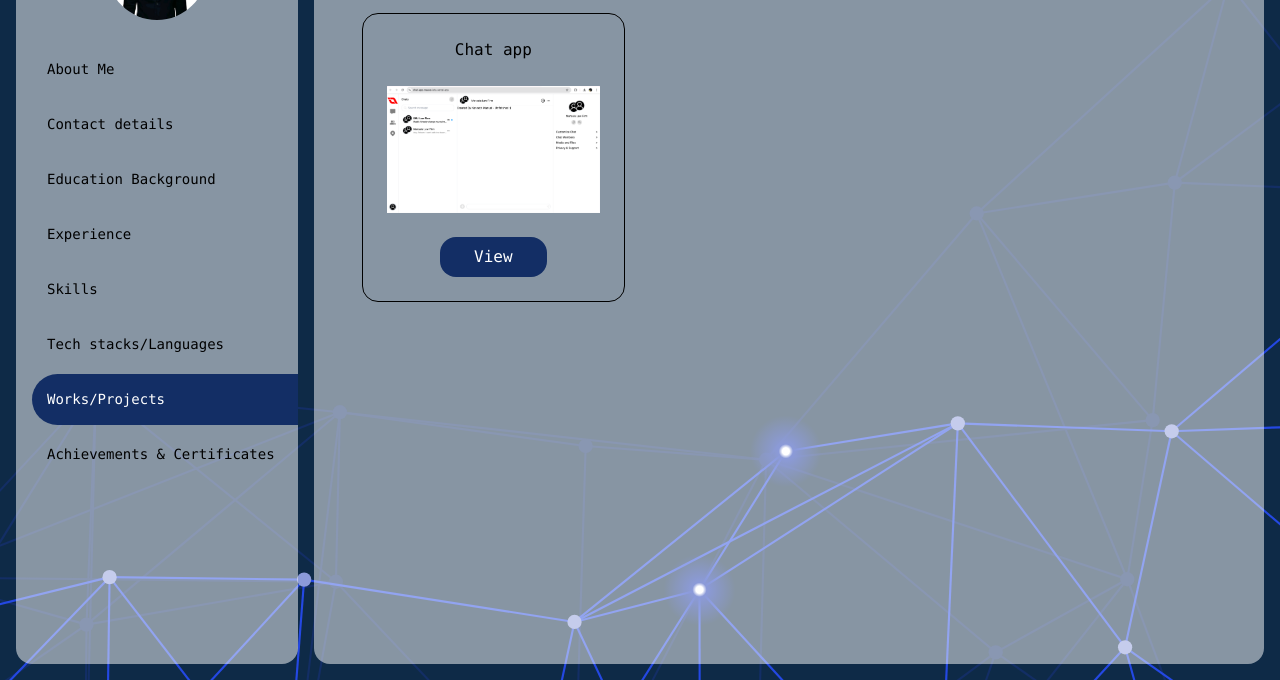
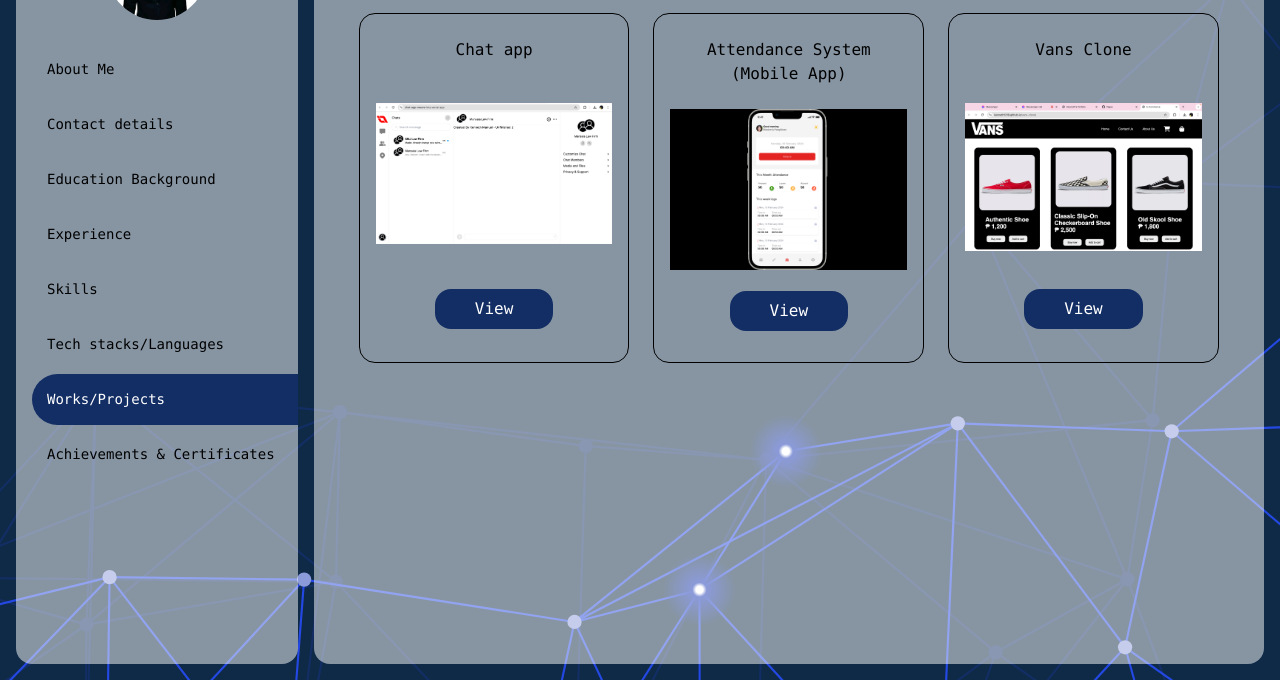
Before and after one commit to Kenneth1219/kenneth-porfolio, a plain HTML site: page works.html in a window 1280 px wide. Shown: the part 120-800 px from the top of the page. Drawn offline with nearby package versions, Linux system fonts and the light colour scheme.

Commit message:
update works page

```diff
--- a/works.html
+++ b/works.html
@@ -7,20 +7,25 @@
     <script src="https://cdn.tailwindcss.com"></script>
     <script
       src="https://kit.fontawesome.com/256a0a77a7.js"
-      crossorigin="anonymous"></script>
+      crossorigin="anonymous"
+    ></script>
     <link rel="stylesheet" href="styles.css" />
   </head>
 
   <body>
     <main
       class="h-screen w-full p-4 flex flex-row gap-x-4"
-      style="background-image: url('./images/bg.svg'); background-size: cover">
-      <aside class="h-full w-[30%] bg-white bg-opacity-50 rounded-2xl">
+      style="background-image: url('./images/bg.svg'); background-size: cover"
+    >
+      <aside
+        class="h-full w-[30%] bg-white bg-opacity-50 rounded-2xl overflow-y-scroll"
+      >
         <div class="w-full flex justify-center">
           <img
             src="./images/profile.png"
             alt=""
-            class="h-[100px] w-[100px] rounded-full m-6"/>
+            class="h-[100px] w-[100px] rounded-full m-6"
+          />
         </div>
 
         <div class="w-full flex flex-col gap-y-1 pl-4">
@@ -36,20 +41,73 @@
       </aside>
 
       <div
-        class="w-full h-full bg-white bg-opacity-50 rounded-2xl p-6 overflow-y-scroll">
+        class="w-full h-full bg-white bg-opacity-50 rounded-2xl p-6 overflow-y-scroll"
+      >
         <div class="w-full bg-[#132e65] p-4 rounded-2xl text-center">
           <h1 class="text-white text-[30px]">Works/Projects</h1>
         </div>
         <div
-          class="w-full mt-4 gap-y-6 pl-6 "
-          style="display: grid; grid-template-columns: 30% 30% 30%">
+          class="w-full mt-4 gap-6 justify-center items-center"
+          style="
+            display: grid;
+            grid-template-columns: 30% 30% 30%;
+            align-content: space-evenly;
+          "
+        >
+          <div
+            class="h-[350px] border border-black rounded-2xl text-center p-4 flex flex-col gap-y-4"
+          >
+            <div class="h-[20%]">
+              <h1 class="p-2">Chat app</h1>
+            </div>
+            <div class="h-[60%]">
+              <img src="./images/projects/chatapp.png" />
+            </div>
+            <div class="h-[20%]">
+              <a href="https://chat-app-mauve-iota.vercel.app/" target="_blank">
+                <button class="bg-[#132e65] w-[50%] rounded-2xl text-white p-2">
+                  View
+                </button>
+              </a>
+            </div>
+          </div>
 
-          <div class=" border border-black rounded-2xl text-center p-6 flex flex-col gap-y-6">
-            <h1 class="">Chat app</h1>
-            <img src="./images/projects/chatapp.png" />
-            <a href="https://chat-app-mauve-iota.vercel.app/" target="_blank">
-                <button class="bg-[#132e65] w-[50%] rounded-2xl text-white p-2 ">View</button></a>
+          <div
+            class="h-[350px] border border-black rounded-2xl text-center p-4 flex flex-col gap-y-4"
+          >
+            <div class=" h-[20%]">
+              <h1 class="p-2">Attendance System (Mobile App)</h1>
+            </div>
+            <div class="h-[60%]">
+              <img src="./images/projects/mobile-app.png" />
+            </div>
+            <div class="h-[20%]">
+              <a href="https://drive.google.com/drive/folders/18k2EAwijl0BJqV55zobaMKEKf5Yg3Bz6?usp=sharing" target="_blank">
+                <button class="bg-[#132e65] w-[50%] rounded-2xl text-white p-2">
+                  View
+                </button>
+              </a>
+            </div>
           </div>
+
+          <div
+            class="h-[350px] border border-black rounded-2xl text-center p-4 flex flex-col gap-y-4"
+          >
+            <div class=" h-[20%]">
+              <h1 class="p-2">Vans Clone</h1>
+            </div>
+            <div class="h-[60%]">
+              <img src="./images/projects/vans.png" />
+            </div>
+            <div class="h-[20%]">
+              <a href="https://kenneth1219.github.io/vans-clone/" target="_blank">
+                <button class="bg-[#132e65] w-[50%] rounded-2xl text-white p-2">
+                  View
+                </button>
+              </a>
+            </div>
+          </div>
+
         </div>
       </div>
     </main>
```
Also changed, not shown: aboutme.html (+1 -1 lines), awards.html (+8 -2 lines), contact.html (+1 -1 lines), education.html (+1 -1 lines), experience.html (+2 -2 lines), skills.html (+1 -1 lines), techstack.html (+1 -1 lines), images/awards/award1.jpeg (renamed from images/award1.jpeg), images/awards/certificate.jpeg (added), images/projects/mobile-app.png (added), images/projects/vans.png (added).
